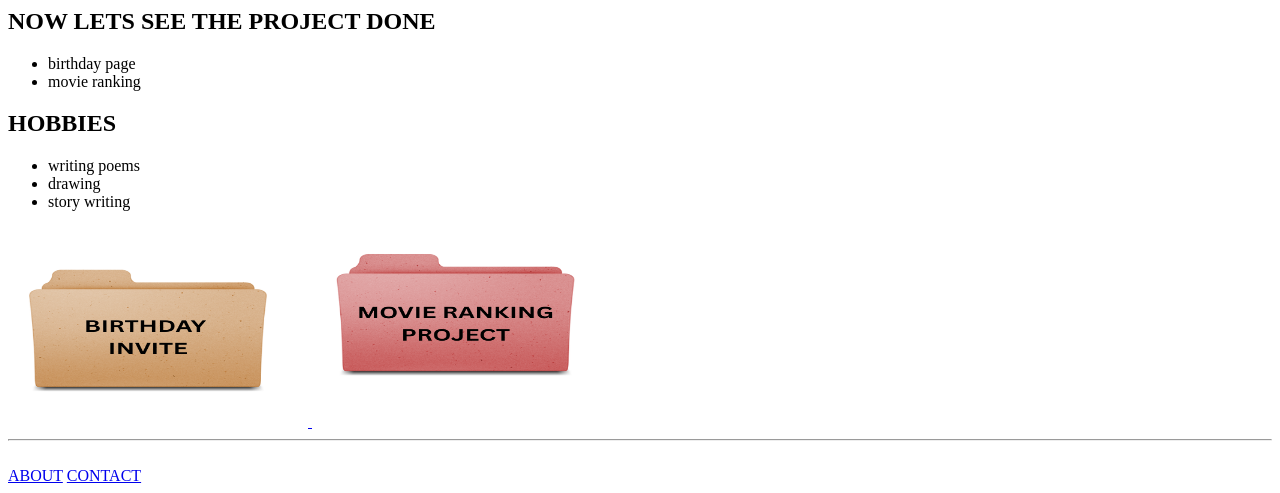
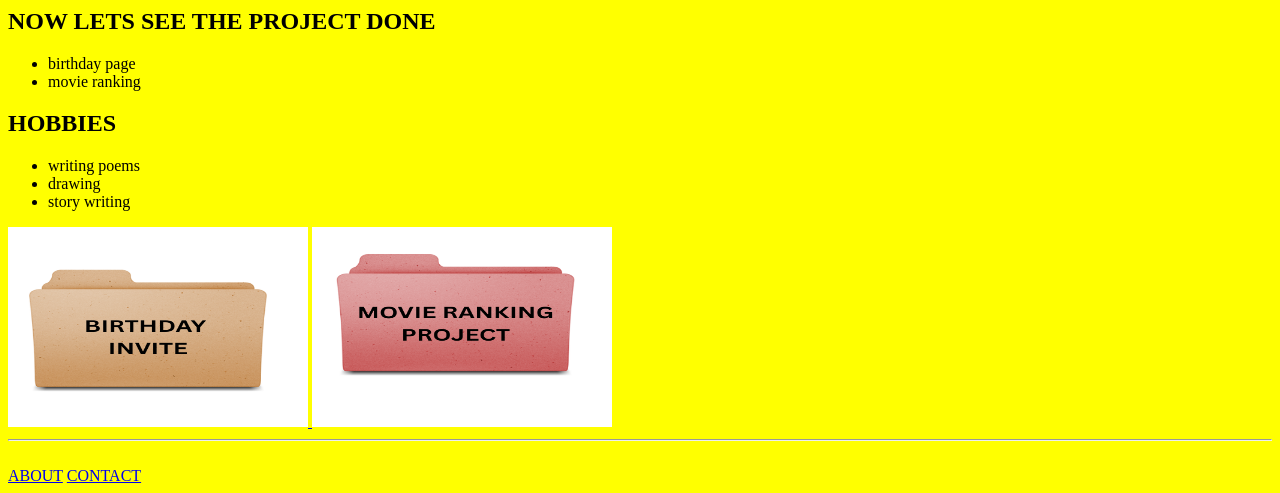
Before and after one commit to Saurabhgifthub/1st-repo-on-git, a plain HTML site: page index.html in a window 1280 px wide. Shown: the part 322-815 px from the top of the page. Drawn offline with Linux system fonts and the light colour scheme.

Commit message:
Update index.html

```diff
--- a/index.html
+++ b/index.html
@@ -14,6 +14,7 @@ https://developer.mozilla.org/en-US/docs/Web/HTML/Element/img#attr-height -->
 
 <!-- TODO 7: Add the Contact Me and About Me page links -->
  <!DOCTYPE html>
+<html style="background:yellow"></html>
  <html lang="en">
  <head>
     <meta charset="UTF-8">
```
